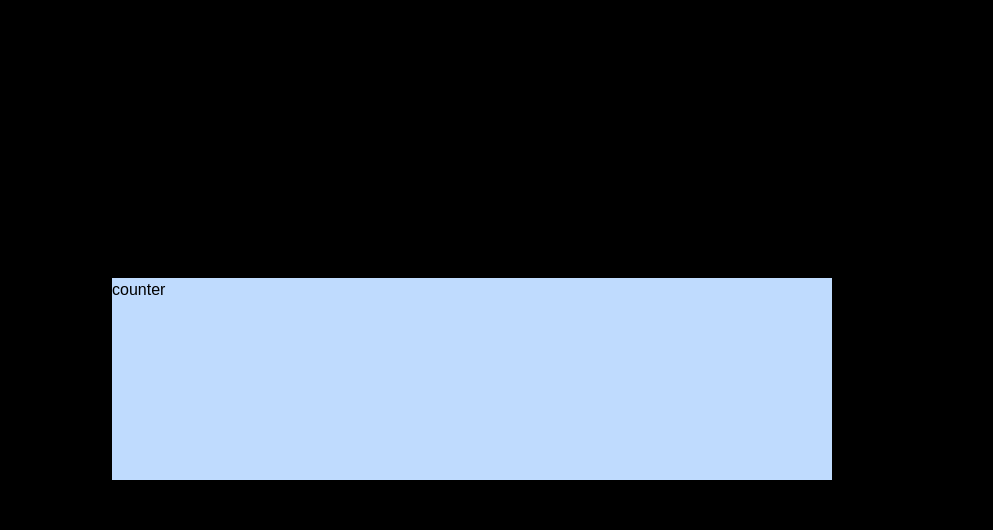
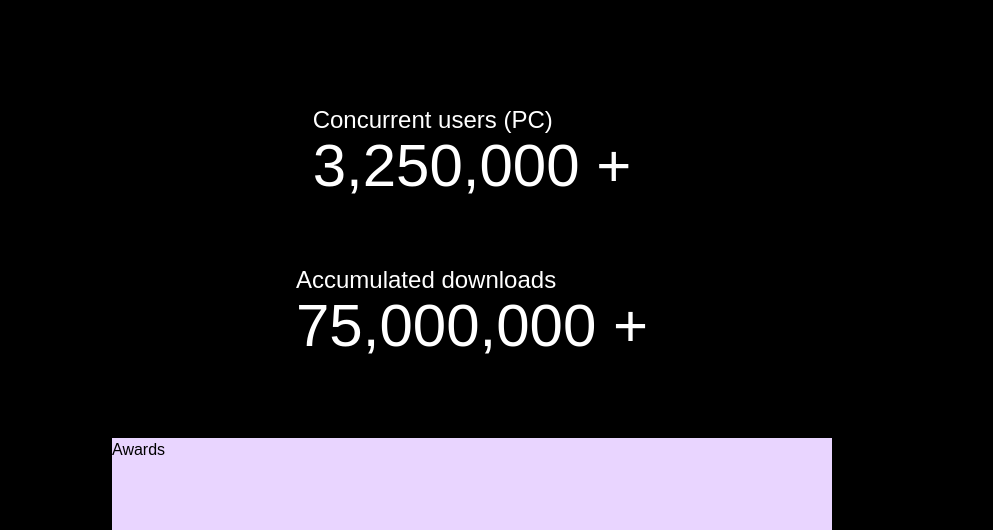
Before and after one commit to ksh0123/battleground-clone, a React (Create React App) app: page / in a window 1280 px wide. Shown: the part 3363-3893 px from the top of the page, without its empty margins (168-1161 px from the left). Built offline with nearby package versions, Linux system fonts and the light colour scheme.

Commit message:
Add countlist

```diff
--- a/src/App.jsx
+++ b/src/App.jsx
@@ -5,6 +5,7 @@ import Header from "./components/Header";
 import Main from "./components/Main";
 import Promo from "./components/Promo";
 import Content from "./components/Content";
+import CountList from "./components/CountList";
 
 const App = () => {
   const [isHidden, setIsHidden] = useState(false);
@@ -30,9 +31,7 @@ const App = () => {
       <Main />
       <Promo />
       <Content />
-      <section className="bg-blue-200 mx-auto w-[720px] h-[202px] mb-[153.6px]">
-        counter
-      </section>
+      <CountList />
       <section className="bg-purple-200 mx-auto w-[720px] h-[530px] mb-20">
         Awards
       </section>
--- a/src/components/Content.jsx
+++ b/src/components/Content.jsx
@@ -19,7 +19,7 @@ const Content = () => {
           </div>
         </div>
       </div>
-      <div className="flex flex-row mb-72">
+      <div className="flex flex-row mb-20">
         <div className="flex flex-col justify-center text-white translate-x-[200px]">
           <div className="text-5xl">POWERFUL CULTURAL IP</div>
           <div className="pt-[26px] text-lg">
--- /dev/null
+++ b/src/components/CountList.jsx
@@ -0,0 +1,16 @@
+const CountList = () => {
+  return (
+    <section className="mx-auto w-[1280px] h-[320px] mb-12 flex flex-col justify-around items-center text-white">
+      <div>
+        <h1 className="text-2xl">Concurrent users (PC)</h1>
+        <body className="text-6xl">3,250,000 +</body>
+      </div>
+      <div>
+        <h1 className="text-2xl">Accumulated downloads</h1>
+        <body className="text-6xl">75,000,000 +</body>
+      </div>
+    </section>
+  );
+};
+
+export default CountList;
```
